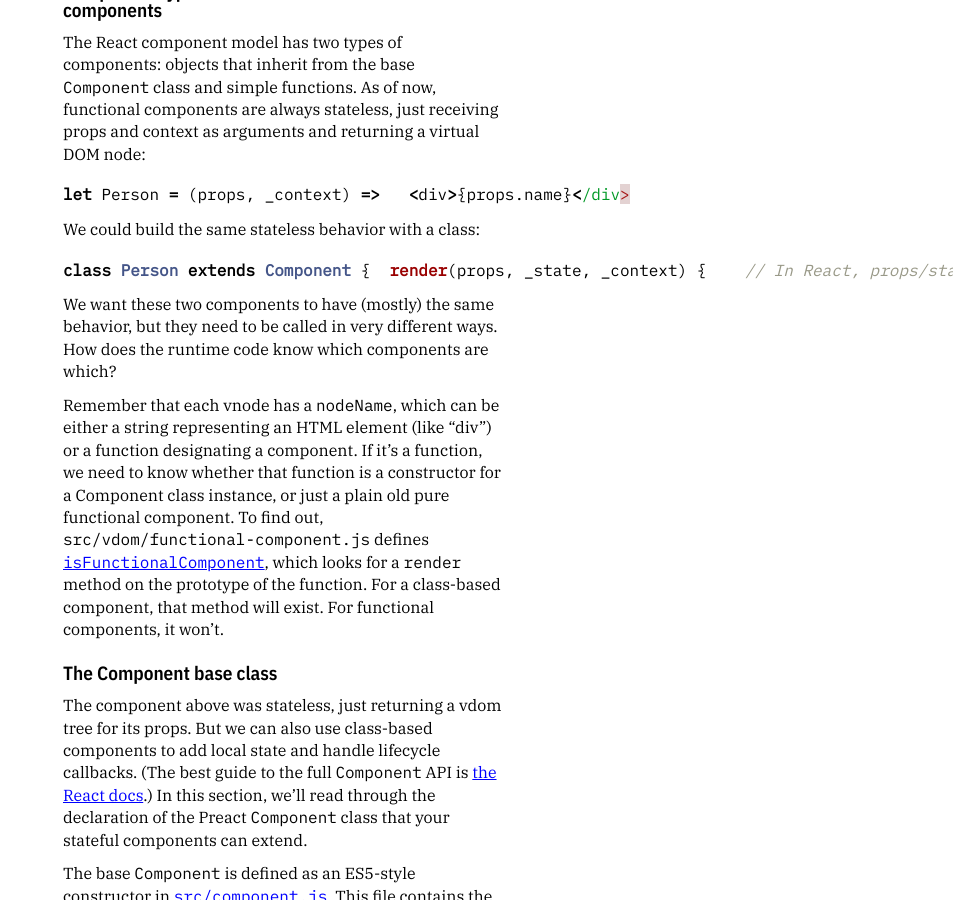
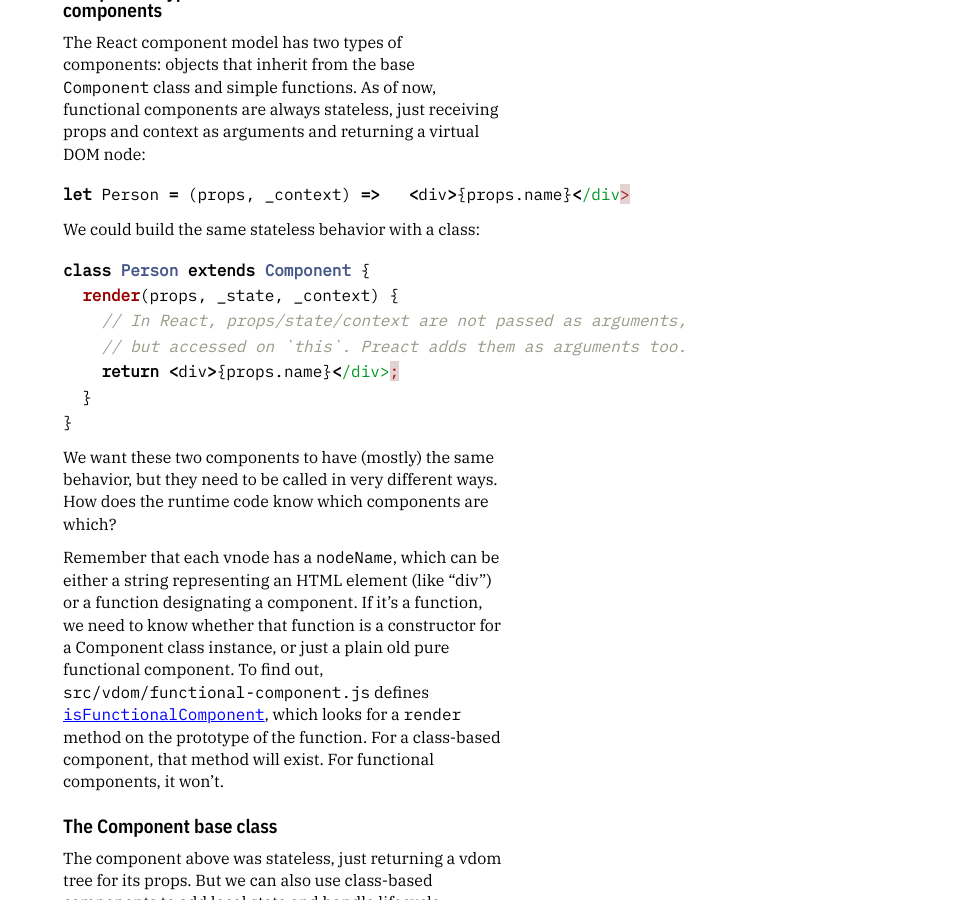
Before and after one commit to asolove/asolove.github.io, a Jekyll site: the page built from _posts/2017-03-14-preact-internals-2.markdown, in a window 1280 px wide and 900 px high, scrolled down 2214 px. Shown: the whole window, without its empty margins (327-1280 px from the left). Built offline with Jekyll 4.4.1, drawn with Linux system fonts in a browser that asks for light colours; comment, search, counter and statistics services are not loaded; some of the changed text lies outside the part shown.

````diff
--- a/_posts/2017-03-14-preact-internals-2.markdown
+++ b/_posts/2017-03-14-preact-internals-2.markdown
@@ -37,7 +37,13 @@ let Person = (props, _context) =>   <div>{props.name}</div>
 We could build the same stateless behavior with a class:
 
 ```javascript
-class Person extends Component {  render(props, _state, _context) {    // In React, props/state/context are not passed as arguments,    // but accessed on `this`. Preact adds them as arguments too.    return <div>{props.name}</div>  }}
+class Person extends Component {
+  render(props, _state, _context) {
+    // In React, props/state/context are not passed as arguments,
+    // but accessed on `this`. Preact adds them as arguments too.
+    return <div>{props.name}</div>;
+  }
+}
 ```
 
 We want these two components to have (mostly) the same behavior, but they need to be called in very different ways. How does the runtime code know which components are which?
@@ -69,21 +75,21 @@ The process starts when we have a vnode tree that we want to diff with a dom nod
   <figcaption>diff(dom, vnode, domParent)</figcaption>
 </figure>
 
-`**diff**` takes care of some bookkeeping and then hands control to a helper function `idiff` to actually do the diffing. After `idiff` is done, `diff` will make sure the updated node gets put into the right parent.
+**`diff`** takes care of some bookkeeping and then hands control to a helper function `idiff` to actually do the diffing. After `idiff` is done, `diff` will make sure the updated node gets put into the right parent.
 
 <figure>
   <img src="/img/preact-internals-2/preact-internals-2-a459f032.png" alt="">
   <figcaption>idiff(dom, vnode) mutates the DOM</figcaption>
 </figure>
 
-`**idiff**`'s behavior depends on the type of vnode it’s given. If the vnode describes a regular HTML element, then `idiff` updates the DOM to have the right element and attributes. Once the current level of the DOM matches the current level of the vnode, `idiff` calls `innerDiffNode` to diff the DOM node’s children against the vnode’s children.
+**`idiff`**'s behavior depends on the type of vnode it’s given. If the vnode describes a regular HTML element, then `idiff` updates the DOM to have the right element and attributes. Once the current level of the DOM matches the current level of the vnode, `idiff` calls `innerDiffNode` to diff the DOM node’s children against the vnode’s children.
 
 <figure>
   <img src="/img/preact-internals-2/preact-internals-2-49b0486d.png" alt="">
   <figcaption>innerDiffNode(dom, vnodes) pairs & diffs children</figcaption>
 </figure>
 
-For each of the child virtual nodes, `**innerDiffNode**` finds or creates a matching child node of the current DOM node. The matching process is a bit complex, and this is where the use of `key` on child components can make things a lot faster. Once the DOM and vnode children are paired up, the function calls `idiff` on them to change the child DOM to match the description.
+For each of the child virtual nodes, **`innerDiffNode`** finds or creates a matching child node of the current DOM node. The matching process is a bit complex, and this is where the use of `key` on child components can make things a lot faster. Once the DOM and vnode children are paired up, the function calls `idiff` on them to change the child DOM to match the description.
 
 Recursive calls between `idiff` and `innerDiffNode` can therefore change a whole tree of DOM nodes to match a whole tree of vnodes describing HTML elements. But what happens when `idiff` reaches a vnode that represents a component? It needs to know what content the component wants to render. To do that, it calls `buildComponentFromVNode`.
 
@@ -91,21 +97,21 @@ Recursive calls between `idiff` and `innerDiffNode` can therefore change a whole
   <img src="/img/preact-internals-2/preact-internals-2-8582a39c.png" alt="">
 </figure>
 
-`**buildComponentFromVNode**` looks for an existing component instance that corresponds to the vnode or creates a new one. Once it has a component instance, it needs to set the vnode’s attributes as the new props on that instance, by calling `setComponentProps`.
+**`buildComponentFromVNode`** looks for an existing component instance that corresponds to the vnode or creates a new one. Once it has a component instance, it needs to set the vnode’s attributes as the new props on that instance, by calling `setComponentProps`.
 
 <figure>
   <img src="/img/preact-internals-2/preact-internals-2-0ba068d5.png" alt="">
   <figcaption>setComponentProps sets instance props</figcaption>
 </figure>
 
-`**setComponentProps**` does some bookkeeping to update the instance’s props while also keeping the old ones around. Now that the component instance has new data, it might want to update what it renders, so it calls `renderComponent` to actually manage the lifecycle callbacks and rendering.
+**`setComponentProps`** does some bookkeeping to update the instance’s props while also keeping the old ones around. Now that the component instance has new data, it might want to update what it renders, so it calls `renderComponent` to actually manage the lifecycle callbacks and rendering.
 
 <figure>
   <img src="/img/preact-internals-2/preact-internals-2-df9dcacd.png" alt="">
   <figcaption>renderComponent sets component content & calls lifecycle methods</figcaption>
 </figure>
 
-`**renderComponent**` calls the lifecycle methods on the component instance to tell it that it will receive new props and ask if it wants to update. If so, `renderComponent` calls the instance’s `render` method to get the content it wants to display.
+**`renderComponent`** calls the lifecycle methods on the component instance to tell it that it will receive new props and ask if it wants to update. If so, `renderComponent` calls the instance’s `render` method to get the content it wants to display.
 
 Now it has a new vnode of content to render into the DOM. How can it do that? Fortunately, we have a function for exactly that purpose: `diff`.
 
````
